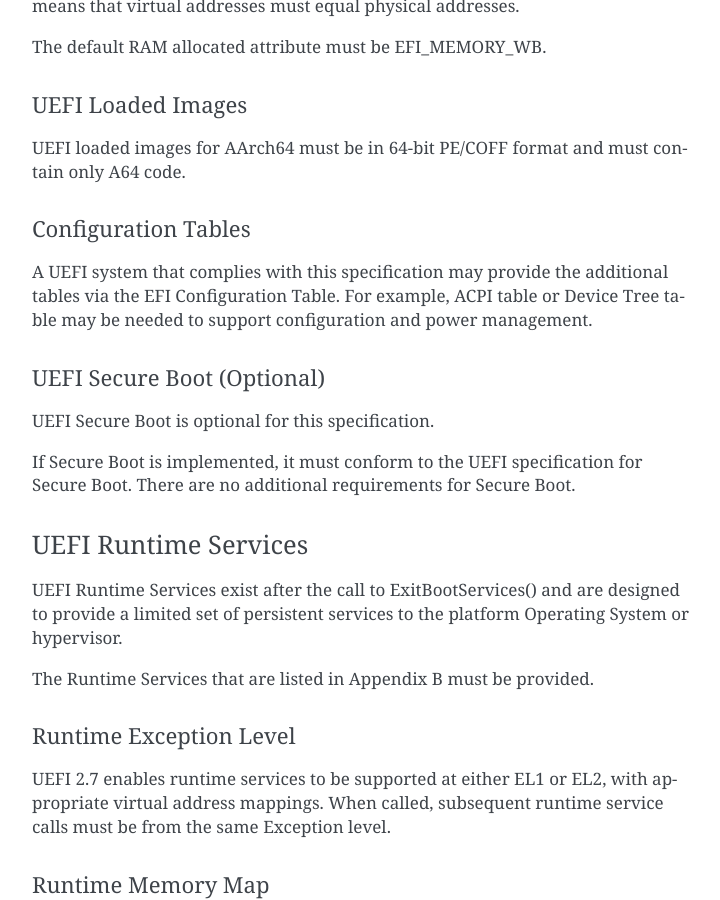
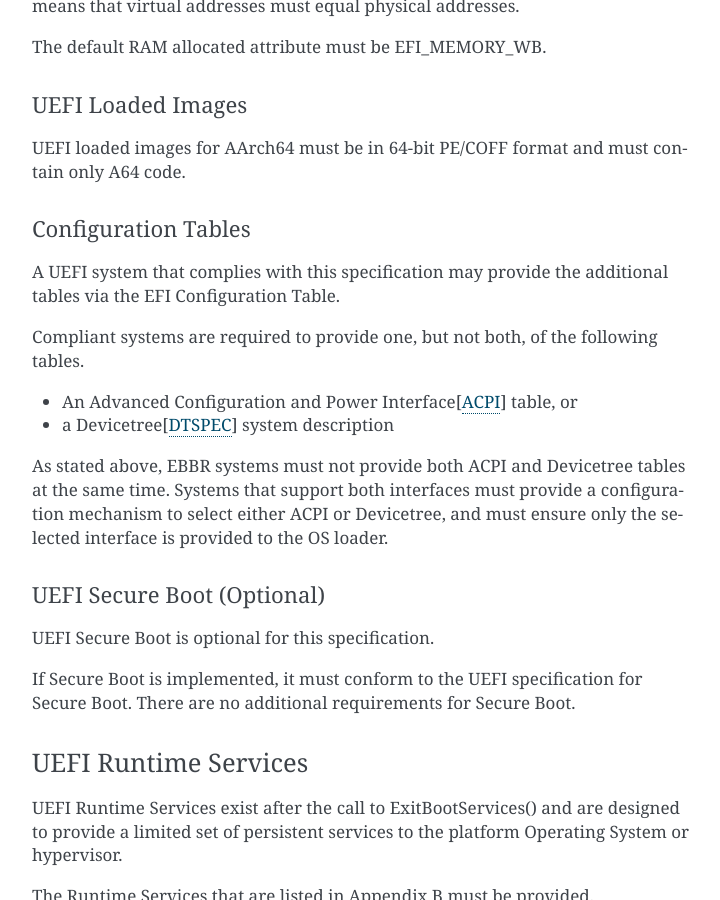
Before and after one commit to ARM-software/ebbr, a Sphinx documentation site: the page built from source/ebbr.rst, in a window 1280 px wide and 900 px high, scrolled down 3931 px. Shown: the whole window, without its empty margins (388-1108 px from the left). Built offline with Sphinx 7.4.7, drawn with Linux system fonts in a browser that asks for light colours; some of the changed text lies outside the part shown.

Commit message:
Be specific about DT or ACPI requirements
Be specific that an EBBR platform must provide either ACPI or Devicetree
data in the EFI configuration table, but not both. Platforms are allowed
to support both ACPI & DT booting as a configuration option, but only
one interface can be presented to the OS at a time.

Also add references to the ACPI and Devicetree specifications.

Fixes #5
Signed-off-by: Grant Likely <grant.likely@arm.com>
Reviewed-by: Tom Rini <trini@konsulko.com>
Acked-by: Mark Brown <broonie@kernel.org>

```diff
--- a/source/ebbr.rst
+++ b/source/ebbr.rst
@@ -199,8 +199,18 @@ Configuration Tables
 
 A UEFI system that complies with this specification may provide the additional
 tables via the EFI Configuration Table.
-For example, ACPI table or Device Tree table may be needed to support
-configuration and power management.
+
+Compliant systems are required to provide one, but not both, of the following
+tables.
+
+- An Advanced Configuration and Power Interface[ACPI_] table, or
+- a Devicetree[DTSPEC_] system description
+
+As stated above, EBBR systems must not provide both ACPI and Devicetree
+tables at the same time.
+Systems that support both interfaces must provide a configuration
+mechanism to select either ACPI or Devicetree,
+and must ensure only the selected interface is provided to the OS loader.
 
 UEFI Secure Boot (Optional)
 ---------------------------
@@ -525,6 +535,10 @@ EFI_ISCSI_INITIATOR_NAME_PROTOCOL          16.2
    <http://www.uefi.org/sites/default/files/resources/ACPI%206_2_A_Sept29.pdf>`_,
    September 2017, `UEFI Forum <http://www.uefi.org>`_
 
+.. [DTSPEC] `Devicetree specification v0.2
+   <https://github.com/devicetree-org/devicetree-specification/releases/tag/v0.2>`_,
+   `Devicetree.org <https://devicetree.org>`_
+
 .. [PSCI] `Power State Coordination Interface Issue D (PSCI v1.1)
    <http://infocenter.arm.com/help//topic/com.arm.doc.den0022d/Power_State_Coordination_Interface_PDD_v1_1_DEN0022D.pdf>`_,
    21 April 2017, `Arm Limited <http://arm.com>`_
```
